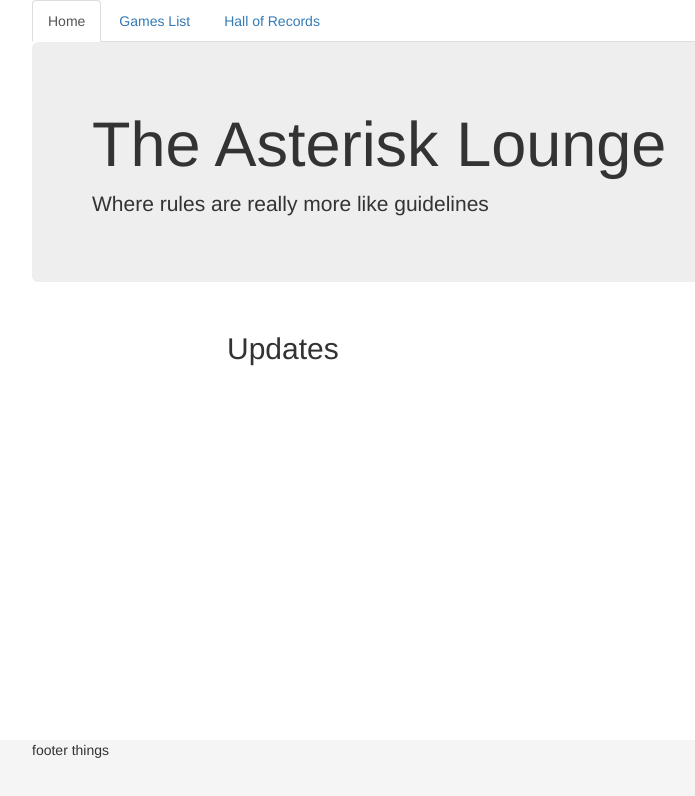
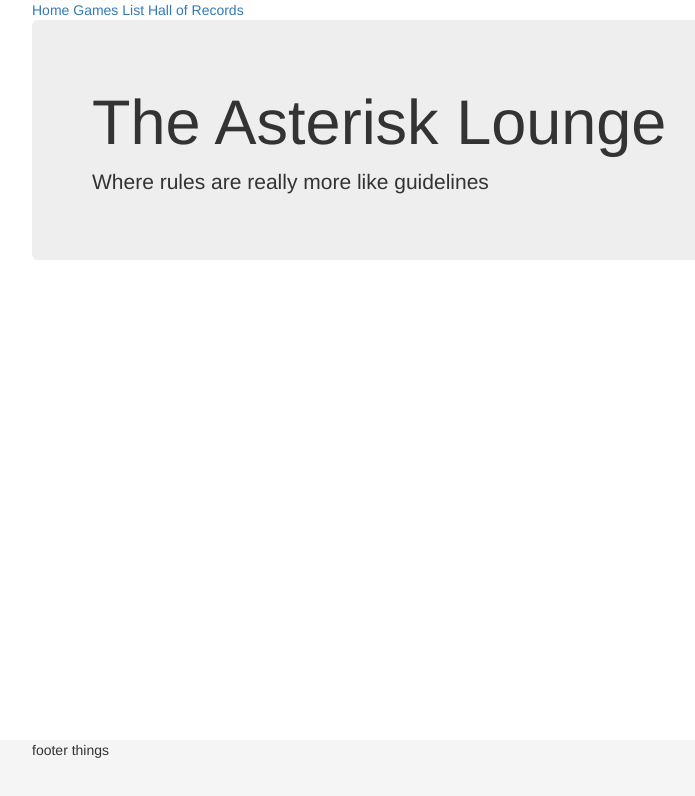
Before and after one commit to kmatthiesen/asterisk-lounge, a plain HTML site: page HTML_AL.html in a window 1280 px wide. Shown: the whole page, without its empty margins (38-733 px from the left). Drawn offline with nearby package versions, Linux system fonts and the light colour scheme.

Commit message:
changed nav bar

```diff
--- a/HTML_AL.html
+++ b/HTML_AL.html
@@ -8,27 +8,34 @@
 	<link rel="stylesheet" href="CSS_al.css">
 </head>
 <body>
+	<div ng-app>
 		<div class="container">
-		<ul class="nav nav-tabs">
+			<!--<ul class="nav nav-tabs">
 				<li role="presentation" class="active"><a href="#">Home</a></li>
 				<li role="presentation"><a href="#">Games List</a></li>
 				<li role="presentation"><a href="#">Hall of Records</a></li>
-		</ul>
+			</ul>-->
+			<nav class="{{active}}" ng-click="$event.preventDefault()">
+				<a href="#" class="home" ng-click="active='home'">Home</a>
+				<a href="#" class="games-list" ng_click="active='games-list'">Games List</a>
+				<a href="#" class="hall-of-records" ng_click="active='hall-of-records'">Hall of Records</a>
+			</nav>
 			<div class="jumbotron">
 				<h1> The Asterisk Lounge </h1>
 				<p> Where rules are really more like guidelines </p>
 			</div>
 			<div class="row">
 				<div class="col-md-8 col-md-offset-2">
-				<h2> Updates </h2>
+					<div ng-controller="blogCtrl">
 					</div>
 				</div>
-
+			</div>
 		</div>
 		<footer class="footer">
 			<div class="container">
 				<p> footer things </p>
 			</div>
 		</footer>
+	</div>
 </body>
 </html>
--- /dev/null
+++ b/JS_al.js
@@ -0,0 +1,4 @@
+var app = angualar.module('myApp', []);
+app.controller('blogCtrl', function($scope) {
+
+});
```
Also changed, not shown: text/test.txt (added, +9 -0 lines). Lines whose indentation alone changed are shown as unchanged.
